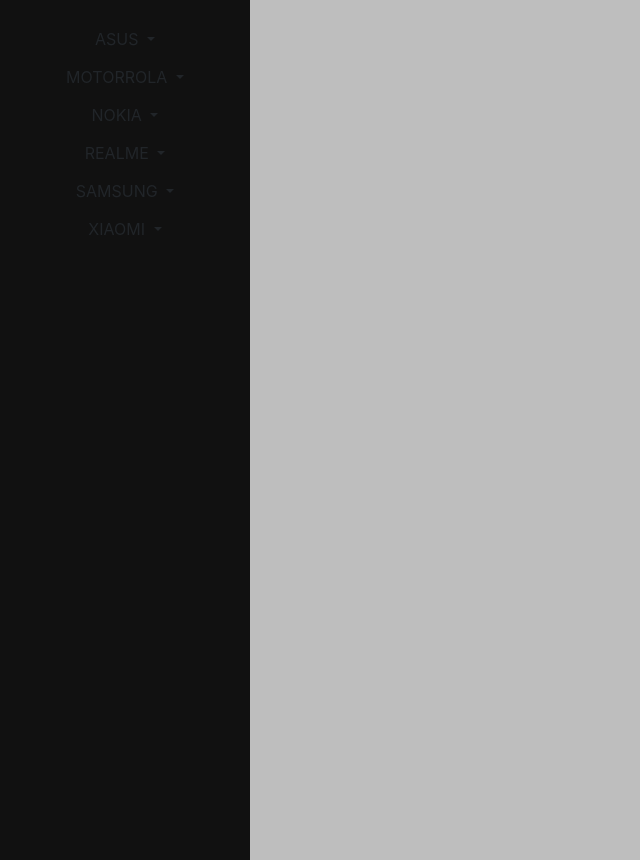
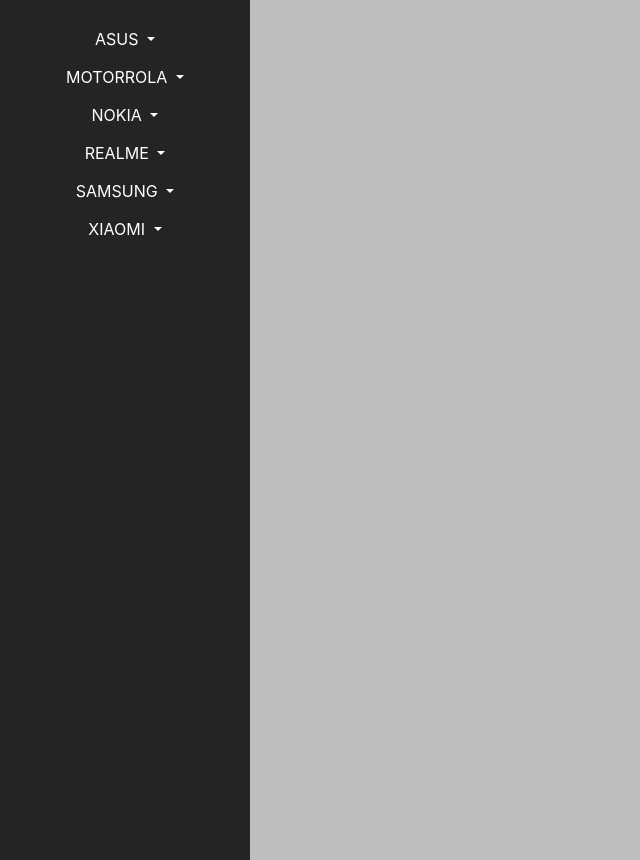
Before and after one commit to Ankits-lab/ancient.github.io, a PHP site: page /download.html in a window 1280 px wide. Shown: the part 56-916 px from the top of the page, without its empty margins (0-640 px from the left). Run offline with PHP 8.4, Linux system fonts and the light colour scheme.

Commit message:
fixed text color on side navbar on download page

```diff
--- a/css/styles-download.css
+++ b/css/styles-download.css
@@ -5,7 +5,7 @@
     position: fixed;
     z-index: 1;
     left: 0;
-    background-color: #111;
+    background-color: rgb(36, 36, 36);
     overflow-x: hidden;
     padding-top: 20px;
   }
@@ -15,7 +15,7 @@
     padding: 6px 8px 6px 16px;
     text-decoration: none;
     font-size: 20px;
-    color: #818181;
+    color: #000000;
     display: block;
     border: none;
     background: none;
--- a/download.html
+++ b/download.html
@@ -42,7 +42,7 @@
 <div class="sidenav">
 
             <div class="dropdown">
-                <button type="button" class="btn btn-Dark dropdown-toggle button-width" data-toggle="dropdown">
+                <button type="button" class="btn text-white btn-Dark dropdown-toggle button-width" data-toggle="dropdown">
                 ASUS
                 </button>
                     <div class="dropdown-menu">
@@ -51,7 +51,7 @@
                     </div>
             </div>
             <div class="dropdown">
-                <button type="button" class="btn btn-Dark dropdown-toggle button-width" data-toggle="dropdown">
+                <button type="button" class="btn text-white btn-Dark dropdown-toggle button-width" data-toggle="dropdown">
                 MOTORROLA
                 </button>
                     <div class="dropdown-menu">
@@ -60,7 +60,7 @@
                     </div>
             </div>
             <div class="dropdown">
-                <button type="button" class="btn btn-Dark dropdown-toggle button-width" data-toggle="dropdown">
+                <button type="button" class="btn text-white btn-Dark dropdown-toggle button-width" data-toggle="dropdown">
                 NOKIA
                 </button>
                     <div class="dropdown-menu">
@@ -70,7 +70,7 @@
                     </div>
             </div>
             <div class="dropdown">
-                <button type="button" class="btn btn-Dark dropdown-toggle button-width" data-toggle="dropdown">
+                <button type="button" class="btn text-white btn-Dark dropdown-toggle button-width" data-toggle="dropdown">
                 REALME
                 </button>
                         <div class="dropdown-menu">
@@ -81,7 +81,7 @@
                         </div>
             </div>
             <div class="dropdown">
-                <button type="button" class="btn btn-Dark dropdown-toggle button-width" data-toggle="dropdown">
+                <button type="button" class="btn text-white btn-Dark dropdown-toggle button-width" data-toggle="dropdown">
                 SAMSUNG
                 </button>
                             <div class="dropdown-menu">
@@ -89,7 +89,7 @@
                             </div>
             </div>
             <div class="dropdown">
-                <button type="button" class="btn btn-Dark dropdown-toggle button-width" data-toggle="dropdown">
+                <button type="button" class="btn text-white btn-Dark dropdown-toggle button-width" data-toggle="dropdown">
                 XIAOMI
                 </button>
                 <div class="dropdown-menu">
```
